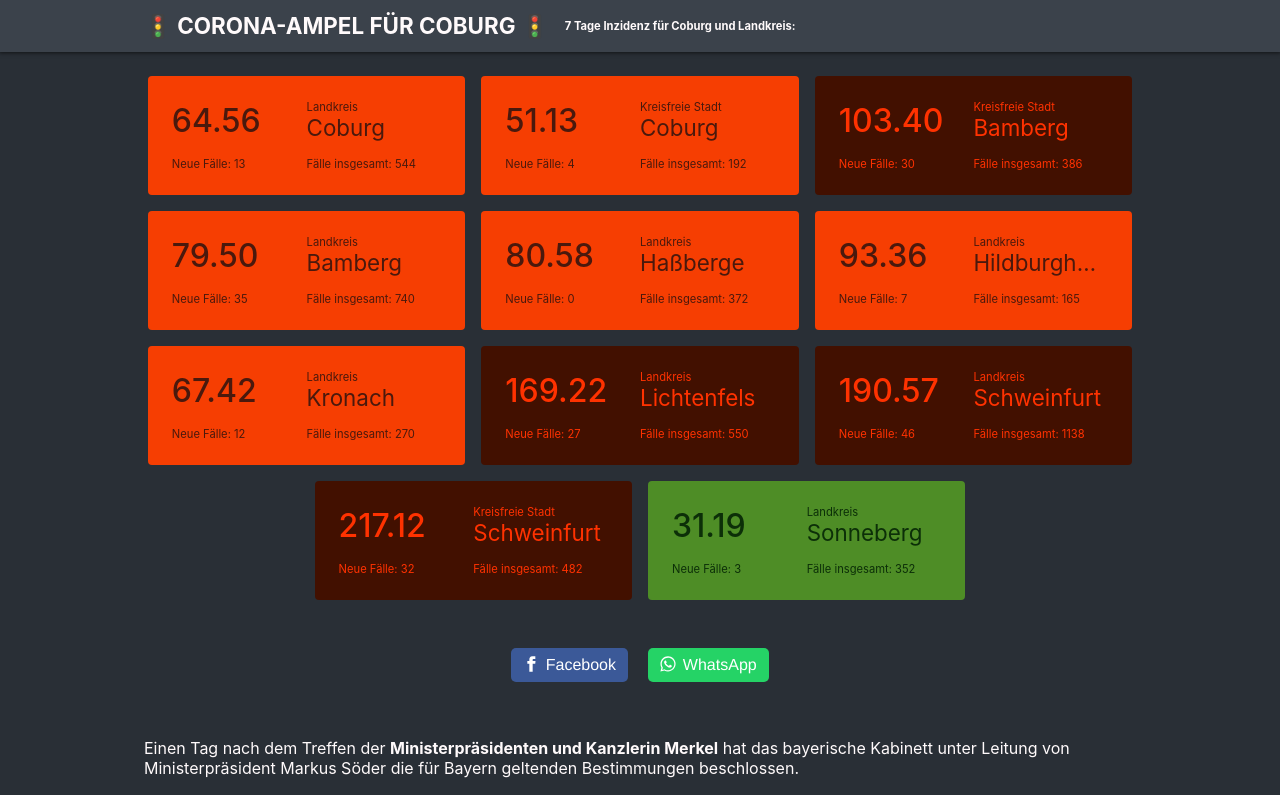
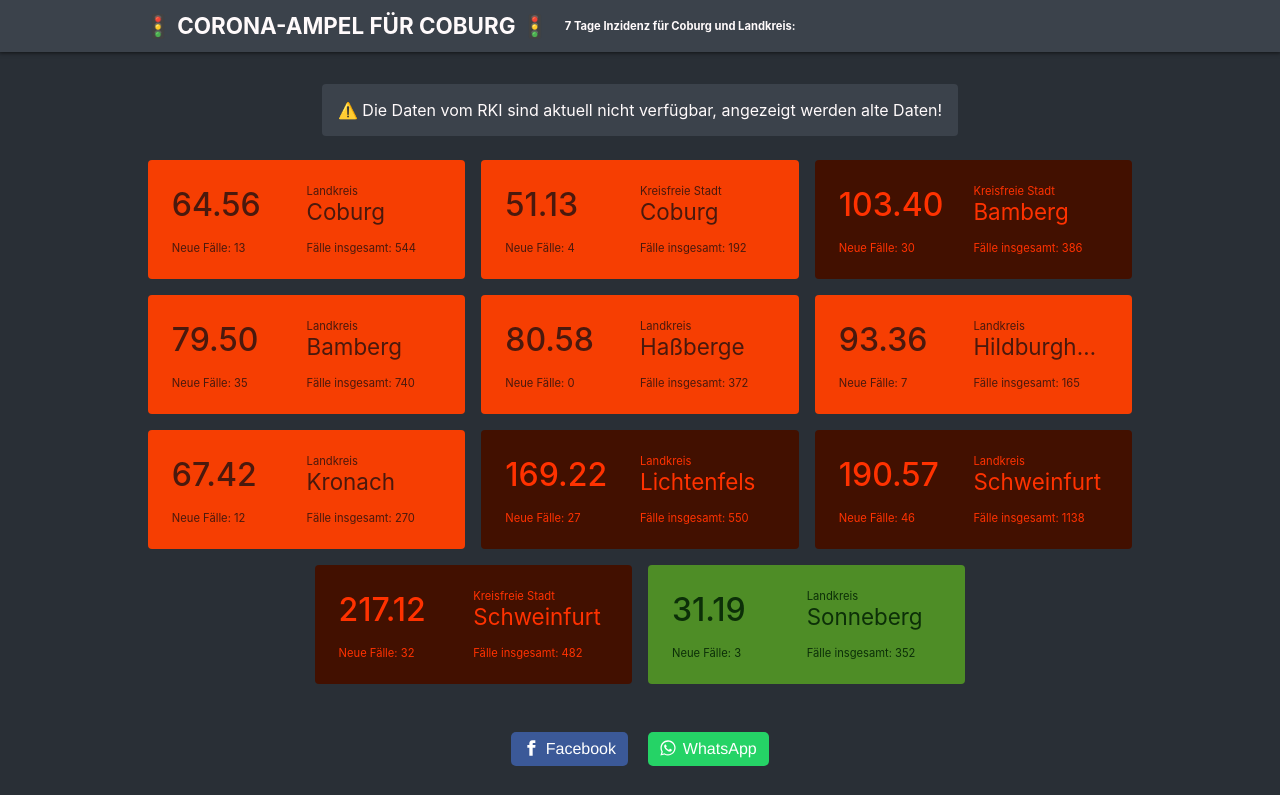
Before and after one commit to ingomc/coburg19, a Svelte app: page / in a window 1280 px wide. Shown: the top 795 px of the page. Built offline with nearby package versions, Linux system fonts and the light colour scheme.

Commit message:
alte Daten

```diff
--- a/src/App.svelte
+++ b/src/App.svelte
@@ -37,10 +37,26 @@
   .content {
     padding: 1rem;
   }
+  .message-wrapper {
+    text-align: center;
+  }
+  .message {
+    display:inline-block;
+    margin:0 auto;
+    margin-top:2rem;
+    padding:1rem;
+    background-color: var(--header-bg);
+    border-radius: 4px;
+    max-width:700px;
+    text-align: center;
+  }
 </style>
 
 <main>
   <Header />
+  <div class="message-wrapper">
+    <div class="message">⚠️ Die Daten vom RKI sind aktuell nicht verfügbar, angezeigt werden alte Daten!</div>
+  </div>
   <div class="card-wrapper container">
     {#each sortedData as itemData}
       <Card data={itemData} />
```
